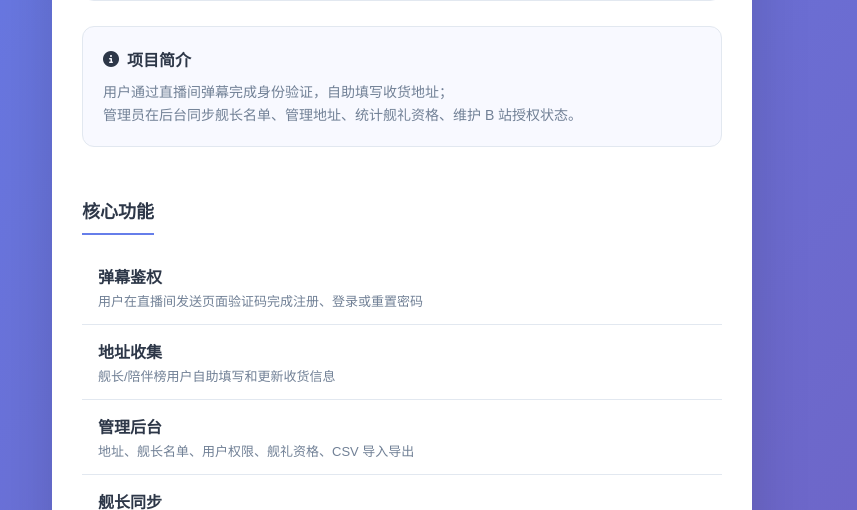
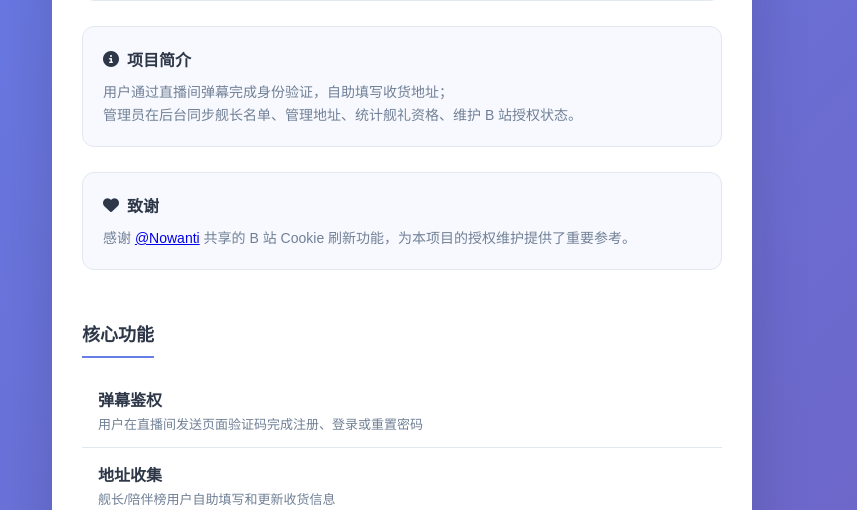
Before and after one commit to HosisoraLing/bilibili-sailing-helper, a Flask app: page /opensource in a window 1280 px wide. Shown: the part 335-845 px from the top of the page, without its empty margins (238-1095 px from the left). Run offline with Flask 3, Linux system fonts and the light colour scheme; parts of the project's set-up code (start-up, migrations or seed data) failed here and were passed over; some web fonts are replaced.

Commit message:
docs: 感谢 @Nowanti 共享 B 站 Cookie 刷新功能

```diff
--- a/templates/opensource.html
+++ b/templates/opensource.html
@@ -155,6 +155,13 @@
         <p>
             用户通过直播间弹幕完成身份验证，自助填写收货地址；<br>
             管理员在后台同步舰长名单、管理地址、统计舰礼资格、维护 B 站授权状态。
+        </p>
+    </div>
+
+    <div class="license-info">
+        <h3><i class="fas fa-heart"></i> 致谢</h3>
+        <p>
+            感谢 <a href="https://github.com/nowanti" target="_blank">@Nowanti</a> 共享的 B 站 Cookie 刷新功能，为本项目的授权维护提供了重要参考。
         </p>
     </div>
 
```
